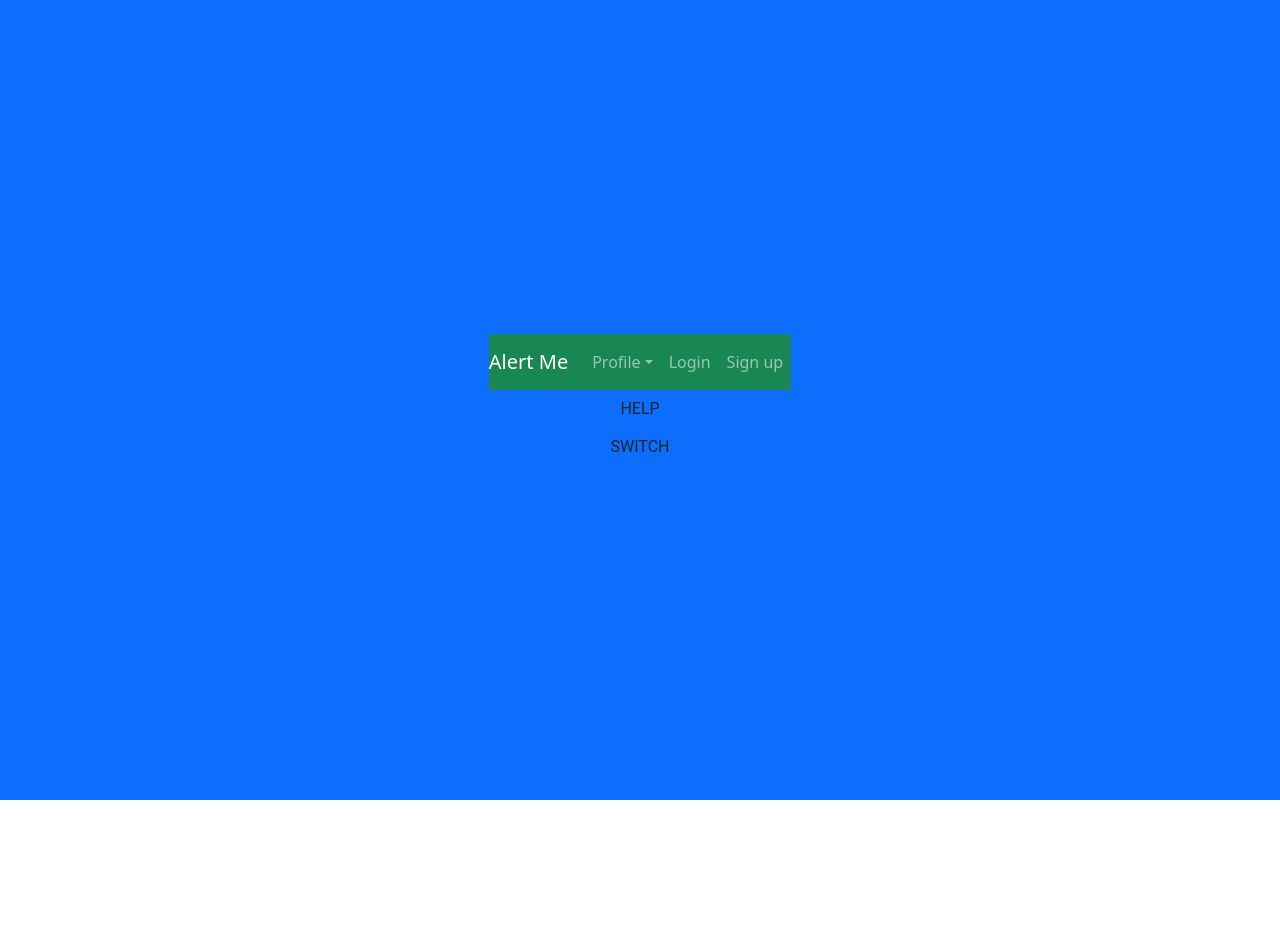
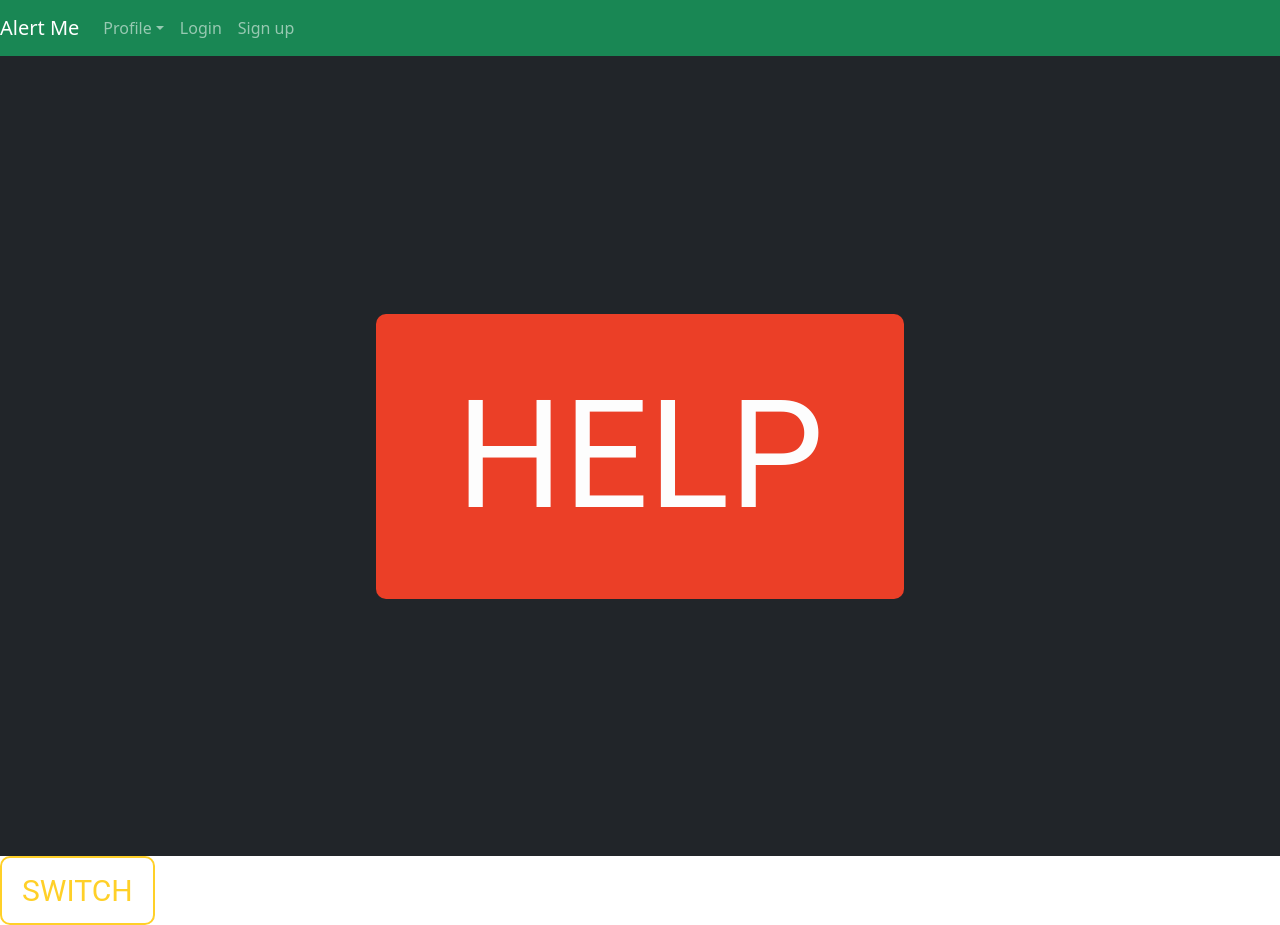
Before and after one commit to TriiiNguyen/FinalProject, a React (Create React App) app in the folder client/: page / in a window 1280 px wide. Before the commit the page ends 800 px from the top, so only its background shows below. Built offline with nearby package versions, Linux system fonts and the light colour scheme.

Commit message:
changed button class name in Style.css so it doesn't clash with react bootstrap

```diff
--- a/client/src/App.js
+++ b/client/src/App.js
@@ -8,11 +8,9 @@ import 'bootstrap/dist/css/bootstrap.min.css';
 function App() {
   return (
     <Router>
-      <div className="flex-column justify-center align-center min-100-vh bg-primary">
-        <Route exact path="/" component={Home} />
-        {/* <Route exact path="/matchup" component={Matchup} />
-        <Route exact path="/matchup/:id" component={Vote} /> */}
-      </div>
+
+      <Route exact path="/" component={Home} />
+
     </Router>
   );
 }
--- a/client/src/Components/EmergencyButton/index.jsx
+++ b/client/src/Components/EmergencyButton/index.jsx
@@ -2,19 +2,19 @@ import React from 'react';
 // import ReactDOM from 'react-dom'
 import "./style.css";
 const STYLES = [
-  'btn--primary--solid',
-  'btn--warning--solid',
-  'btn--danger--solid',
-  'btn--success--solid',
-  'btn--primary--outline',
-  'btn--warning--outline',
-  'btn--danger--outline',
-  'btn--success--outline',
+  'button--primary--solid',
+  'button--warning--solid',
+  'button--danger--solid',
+  'button--success--solid',
+  'button--primary--outline',
+  'button--warning--outline',
+  'button--danger--outline',
+  'button--success--outline',
 ];
 
 const SIZES = [
-  'btn--large',
-  'btn--medium'
+  'button--large',
+  'button--medium'
 ];
 
 
@@ -23,7 +23,7 @@ export const EmergencyButton = ({ children, type, onClick, buttonStyle, buttonSi
   const checkButtonStyle = STYLES.includes(buttonStyle) ? buttonStyle : STYLES[0];
   const checkButtonSize = SIZES.includes(buttonSize) ? buttonSize : SIZES[0];
   return (
-    <button className={`btn ${checkButtonStyle} ${checkButtonSize}`} onClick={onClick} type={type}>HELP
+    <button className={`button ${checkButtonStyle} ${checkButtonSize}`} onClick={onClick} type={type}>HELP
     </button>
   );
 }
--- a/client/src/Components/EmergencyButton/style.css
+++ b/client/src/Components/EmergencyButton/style.css
@@ -7,7 +7,7 @@
   --dark: #181717;
 }
 
-.btn{
+.button{
   font-family: "Roboto", sans-serif;
   font-weight: 400;
   border-radius: 10px;
@@ -23,7 +23,7 @@
   -o-transition: tranform .3s ease;
 }
 
-.btn:hover{
+.button:hover{
   transform: translateY(-3px);
   -webkit-transform: translateY(-3px);
   -moz-transform: translateY(-3px);
@@ -33,49 +33,49 @@
 }
 
 /* Button Colors and Styles */
-.btn--primary--solid {
+.button--primary--solid {
   background-color: var(--primary);
   color: var(--white);
   border: none;
 }
 
-.btn--danger--solid {
+.button--danger--solid {
   background-color: var(--danger);
   color: var(--white);
   border: none;
 }
 
-.btn--warning--solid {
+.button--warning--solid {
   background-color: var(--warning);
   color: var(--white);
   border: none;
 }
 
-.btn--success--solid {
+.button--success--solid {
   background-color: var(--success);
   color: var(--white);
   border: none;
 }
 
-.btn--primary--outline {
+.button--primary--outline {
   background-color: transparent;
   color: var(--primary);
   border: 2px solid var(--primary);
 }
 
-.btn--warning--outline {
+.button--warning--outline {
   background-color: transparent;
   color: var(--warning);
   border: 2px solid var(--warning);
 }
 
-.btn--danger--outline {
+.button--danger--outline {
   background-color: transparent;
   color: var(--danger);
   border: 2px solid var(--danger);
 }
 
-.btn--success--outline {
+.button--success--outline {
   background-color: transparent;
   color: var(--success);
   border: 2px solid var(--success);
@@ -84,17 +84,17 @@
 /* BUTTON Size */
 
 
-.btn--medium{
+.button--medium{
   padding: 10px 20px;
   font-size: 30px;
 }
 
-.btn--large{
+.button--large{
   padding: 30px 80px;
   font-size: 150px;
 }
 
-.btn--xlarge{
+.button--xlarge{
   padding: 50px 100px;
   font-size: 200px;
 }
--- a/client/src/Components/SwitchPageButton/index.jsx
+++ b/client/src/Components/SwitchPageButton/index.jsx
@@ -2,19 +2,19 @@ import React from 'react';
 // import ReactDOM from 'react-dom'
 import "./style.css";
 const STYLES = [
-  'btn--primary--solid',
-  'btn--warning--solid',
-  'btn--danger--solid',
-  'btn--success--solid',
-  'btn--primary--outline',
-  'btn--warning--outline',
-  'btn--danger--outline',
-  'btn--success--outline',
+  'button--primary--solid',
+  'button--warning--solid',
+  'button--danger--solid',
+  'button--success--solid',
+  'button--primary--outline',
+  'button--warning--outline',
+  'button--danger--outline',
+  'button--success--outline',
 ];
 
 const SIZES = [
-  'btn--large',
-  'btn--medium'
+  'button--large',
+  'button--medium'
 ];
 
 
@@ -23,7 +23,7 @@ export const SwitchButton = ({ children, type, onClick, buttonStyle, buttonSize
   const checkButtonStyle = STYLES.includes(buttonStyle) ? buttonStyle : STYLES[0];
   const checkButtonSize = SIZES.includes(buttonSize) ? buttonSize : SIZES[0];
   return (
-    <button className={`btn ${checkButtonStyle} ${checkButtonSize}`} onClick={onClick} type={type}>SWITCH
+    <button className={`button ${checkButtonStyle} ${checkButtonSize}`} onClick={onClick} type={type}>SWITCH
     </button>
   );
 }
--- a/client/src/Components/SwitchPageButton/style.css
+++ b/client/src/Components/SwitchPageButton/style.css
@@ -7,7 +7,7 @@
   --dark: #181717;
 }
 
-.btn{
+.button{
   font-family: "Roboto", sans-serif;
   font-weight: 400;
   border-radius: 10px;
@@ -23,7 +23,7 @@
   -o-transition: tranform .3s ease;
 }
 
-.btn:hover{
+.button:hover{
   transform: translateY(-3px);
   -webkit-transform: translateY(-3px);
   -moz-transform: translateY(-3px);
@@ -33,49 +33,49 @@
 }
 
 /* Button Colors and Styles */
-.btn--primary--solid {
+.button--primary--solid {
   background-color: var(--primary);
   color: var(--white);
   border: none;
 }
 
-.btn--danger--solid {
+.button--danger--solid {
   background-color: var(--danger);
   color: var(--white);
   border: none;
 }
 
-.btn--warning--solid {
+.button--warning--solid {
   background-color: var(--warning);
   color: var(--white);
   border: none;
 }
 
-.btn--success--solid {
+.button--success--solid {
   background-color: var(--success);
   color: var(--white);
   border: none;
 }
 
-.btn--primary--outline {
+.button--primary--outline {
   background-color: transparent;
   color: var(--primary);
   border: 2px solid var(--primary);
 }
 
-.btn--warning--outline {
+.button--warning--outline {
   background-color: transparent;
   color: var(--warning);
   border: 2px solid var(--warning);
 }
 
-.btn--danger--outline {
+.button--danger--outline {
   background-color: transparent;
   color: var(--danger);
   border: 2px solid var(--danger);
 }
 
-.btn--success--outline {
+.button--success--outline {
   background-color: transparent;
   color: var(--success);
   border: 2px solid var(--success);
@@ -84,17 +84,17 @@
 /* BUTTON Size */
 
 
-.btn--medium{
+.button--medium{
   padding: 10px 20px;
   font-size: 30px;
 }
 
-.btn--large{
+.button--large{
   padding: 30px 80px;
   font-size: 150px;
 }
 
-.btn--xlarge{
+.button--xlarge{
   padding: 50px 100px;
   font-size: 200px;
 }
--- a/client/src/pages/Home.js
+++ b/client/src/pages/Home.js
@@ -45,24 +45,26 @@ const Home = () => {
 
   return (
   <>
-  <Navigation/>
-    <div className='Button align' >
-      {/* <button onClick={() => console.log('SEND HELP')} type="button" className='btn btn--danger--solid btn--xlarge'>HELP</button> */}
+  <Navigation sticky="top"/>
+  <div className=" min-100-vh bg-dark flex-column justify-center align-center">
+
+      <div className='Button align ' >
+      {/* <button onClick={() => console.log('SEND HELP')} type="button" className='button button--danger--solid button--xlarge'>HELP</button> */}
       <EmergencyButton
-        buttonSize="btn--xlarge"
-        buttonStyle="btn--danger--solid"
+        buttonSize="button--xlarge"
+        buttonStyle="button--danger--solid"
         onClick={handleEmergencyClick}
       />
     </div>
 
-    <div>
+
+  </div>
+  <div className='float-right'>
       <SwitchButton
-        buttonSize="btn--medium"
-        buttonStyle="btn--warning--outline"
+        buttonSize="button--medium"
+        buttonStyle="button--warning--outline"
         onClick={handleSwitchClick}></SwitchButton>
     </div>
-
-
 
 
   </>
--- a/client/src/pages/ResourcePage.js
+++ b/client/src/pages/ResourcePage.js
@@ -2,7 +2,7 @@ import React, { useState, useEffect } from 'react';
 import { useHistory } from 'react-router-dom';
 import { getAllTech, createMatchup } from '../utils/api';
 
-const Matchup = () => {
+const Resources = () => {
   const [techList, setTechList] = useState([]);
   const [formData, setFormData] = useState({
     tech1: 'JavaScript',
@@ -90,4 +90,4 @@ const Matchup = () => {
   );
 };
 
-export default Matchup;
+export default Resources;
```
